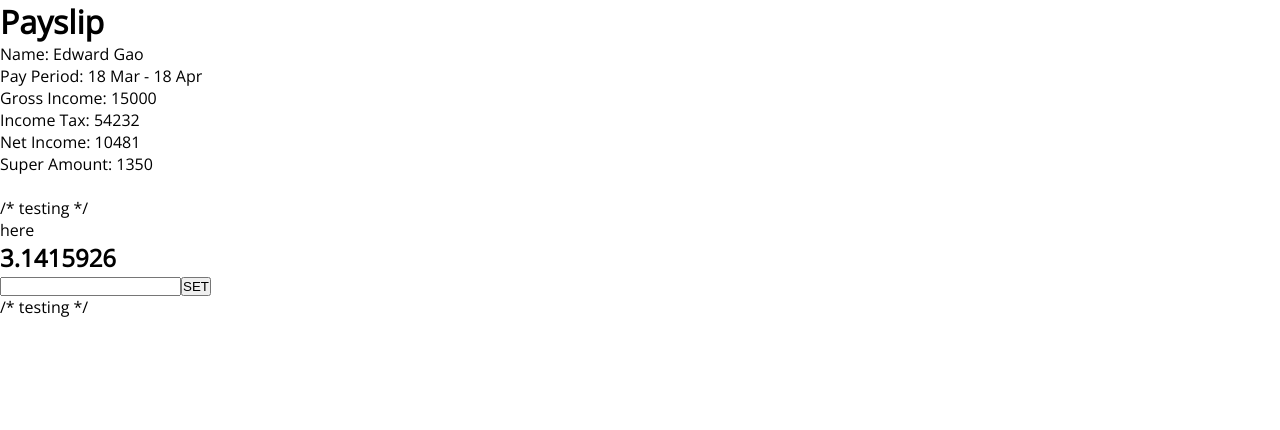
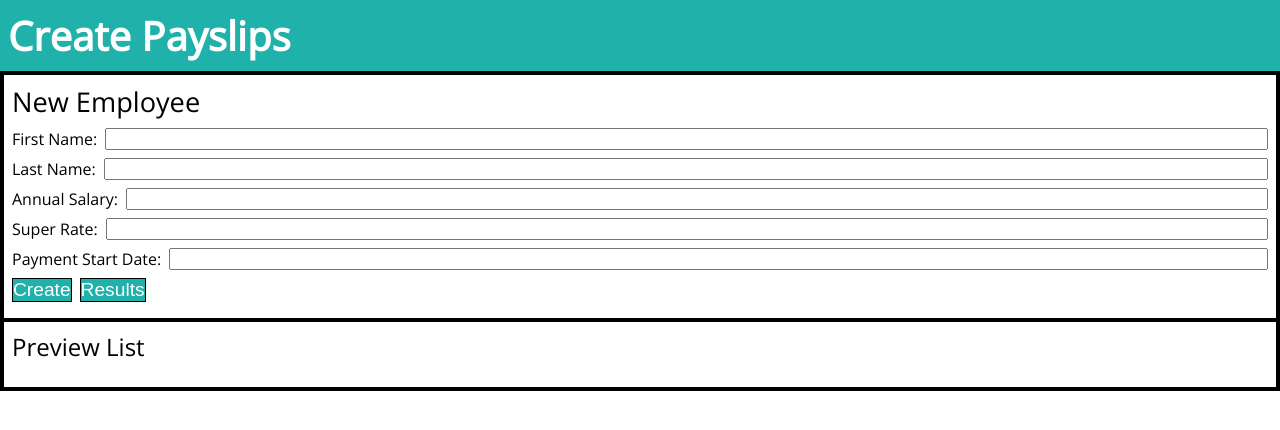
Before and after one commit to edsperanto/payslip, a Next.js app: page / in a window 1280 px wide. Shown: the top 430 px of the page. Built offline with nearby package versions, Linux system fonts and the light colour scheme.

Commit message:
form creates new employee and pushes into array

```diff
--- a/components/InputForm.js
+++ b/components/InputForm.js
@@ -1,13 +1,59 @@
-const InputForm = () => (<form>
-    <div id="input_title">{`Employee #`}</div>
+// import dependencies
+import Link from "next/link";
+
+const InputForm = ({ change, submit, viewResults }) => (<form>
+    <div id="input-title">New Employee</div>
     <div>
-        <label>Name: </label>
-        <input onChange={ e => {
-            e.preventDefault();
-
-        } }>
-        </input>
+        <label>First Name: </label>
+        <input onChange={change("fn")}></input>
     </div>
+    <div>
+        <label>Last Name: </label>
+        <input onChange={change("ln")}></input>
+    </div>
+    <div>
+        <label>Annual Salary: </label>
+        <input onChange={change("salary")}></input>
+    </div>
+    <div>
+        <label>Super Rate: </label>
+        <input onChange={change("rate")}></input>
+    </div>
+    <div>
+        <label>Payment Start Date: </label>
+        <input onChange={change("startDate")}></input>
+    </div>
+    <div>
+        <button onClick={submit}>Create</button>
+        <Link href="/results">
+            <button onClick={viewResults}>Results</button>
+        </Link>
+    </div>
+    <style jsx>{`
+        form {
+            padding: 0.5rem;
+            border: 2px solid black;
+        }
+        form > div {
+            margin-bottom: 0.5rem;
+            display: flex;
+            flex-flow: row wrap;
+        }
+        form > div > input {
+            flex: 1;
+            margin-left: 0.5rem;
+        }
+        #input-title {
+            font-size: 1.7rem;
+        }
+        button {
+            border: 1px solid black;
+            background-color: LightSeaGreen;
+            font-size: 1.2rem;
+            color: white;
+            margin-right: 0.5rem;
+        }
+    `}</style>
 </form>);
 
 export default InputForm;
--- a/components/Payslip.js
+++ b/components/Payslip.js
@@ -1,13 +1,12 @@
 const Payslip = ({ employee }) => {
-    return <div>
-        <h1>Payslip</h1>
+    return <li>
         <div>{`Name: ${employee.name}`}</div>
         <div>{`Pay Period: ${employee.payPeriod}`}</div>
         <div>{`Gross Income: ${employee.grossIncome}`}</div>
         <div>{`Income Tax: ${employee.incomeTax}`}</div>
         <div>{`Net Income: ${employee.netIncome}`}</div>
         <div>{`Super Amount: ${employee.superAmount}`}</div>
-    </div>
+    </li>
 };
 
 export default Payslip;
--- /dev/null
+++ b/components/Preview.js
@@ -0,0 +1,4 @@
+const Preview = ({ employee }) => {
+    return <li>{employee.name}</li>
+}
+export default Preview;
--- a/components/index.js
+++ b/components/index.js
@@ -1,6 +1,7 @@
 import React, { Component } from "react";
 import Layout from "./Layout";
 import InputForm from "./InputForm";
+import Preview from "./Preview";
 import Payslip from "./Payslip";
 import helpers from "../helpers";
 const { Employee } = helpers;
@@ -10,10 +11,35 @@ const AppContext = React.createContext();
 class AppProvider extends Component {
 
     state = {
-        Edward: new Employee("Edward", "Gao", 180000, 0.09, "03-18"),
-        pi: 3.1415926,
-        setPi: num => {
-            this.setState({pi: num});
+        editing: {},
+        employees: [],
+        change: prop => {
+            return e => {
+                let value = e.target.value;
+                e.preventDefault();
+                this.setState({editing: Object.assign({},
+                    this.state.editing, { [prop]: value }
+                )});
+            }
+        },
+        submit: e => {
+            // prevent default
+            e.preventDefault();
+            // create new employee
+            let editing = this.state.editing;
+            let {fn, ln, salary, rate, startDate} = editing;
+            let emp = new Employee(fn, ln, salary, rate, startDate);
+            // add to employee list
+            let newEmployees = this.state.employees;
+            newEmployees.push(emp);
+            this.setState({employees: newEmployees});
+            // stare in session storage
+            var data = JSON.stringify(this.state.employees);
+            window.sessionStorage.setItem("employees", data);
+            console.log(this.state.employees);
+        },
+        viewResults: e => {
+            e.preventDefault();
         }
     }
 
@@ -30,5 +56,6 @@ export default {
     AppProvider,
     Layout,
     InputForm,
+    Preview,
     Payslip
 };
--- a/pages/index.js
+++ b/pages/index.js
@@ -3,44 +3,53 @@ import React, { Component } from "react";
 import Link from "next/link";
 import Components from "../components";
 const { AppContext, AppProvider } = Components;
-const { Layout, InputForm, Payslip } = Components;
+const { Layout, InputForm, Preview, Payslip } = Components;
 
 // main app component
 export default class extends Component {
     render() {
         return <AppProvider>
-            <Layout title="Payslip">
+            <Layout title="Create Payslips">
 
-                <AppContext.Consumer>
-                    {context => <Payslip employee={context.Edward}></Payslip>}
-                </AppContext.Consumer>
-                <br />
-
-                /* testing */
-                <br />
-                <Link href="/test"><a>here</a></Link>
-                <h2>
+                <div id="header">
+                    <h1>Create Payslips</h1>
+                </div>
+                <div id="content">
                     <AppContext.Consumer>
-                        {context => context.pi}
+                        {context => <InputForm
+                            change={context.change}
+                            submit={context.submit}>
+                        </InputForm>}
                     </AppContext.Consumer>
-                </h2>
-                <AppContext.Consumer>
-                    {context => <form>
-                        <input
-                        onChange={ e => {
-                            e.preventDefault();
-                            context.setPi(4);
-                        } }
-                        />
-                        <button onClick={context.setPi}>SET</button>
-                    </form>
-                    }
-                </AppContext.Consumer>
-                /* testing */
+                    <div id="preview">
+                        <div id="preview-title">Preview List</div>
+                        <ul><AppContext.Consumer>
+                            {context => context.employees.map(employee => {
+                                return <Preview employee={employee}></Preview>
+                            })}
+                        </AppContext.Consumer></ul>
+                    </div>
+                </div>
 
                 <style jsx>{`
+                    #header {
+                        background-color: LightSeaGreen;
+                        padding: 0.5rem;
+                    }
                     h1 {
-                        font-size: 2rem;
+                        font-size: 2.5rem;
+                        color: white;
+                        margin: 0;
+                    }
+                    #content {
+                        border: 2px solid black;
+                    }
+                    #preview {
+                        padding: 0.5rem;
+                        border: 2px solid black;
+                    }
+                    #preview-title {
+                        font-size: 1.5rem;
                     }
                 `}</style>
 
```
Also changed, not shown: pages/results.js (added, +22 -0 lines), pages/test.js (deleted, +0 -15 lines).
